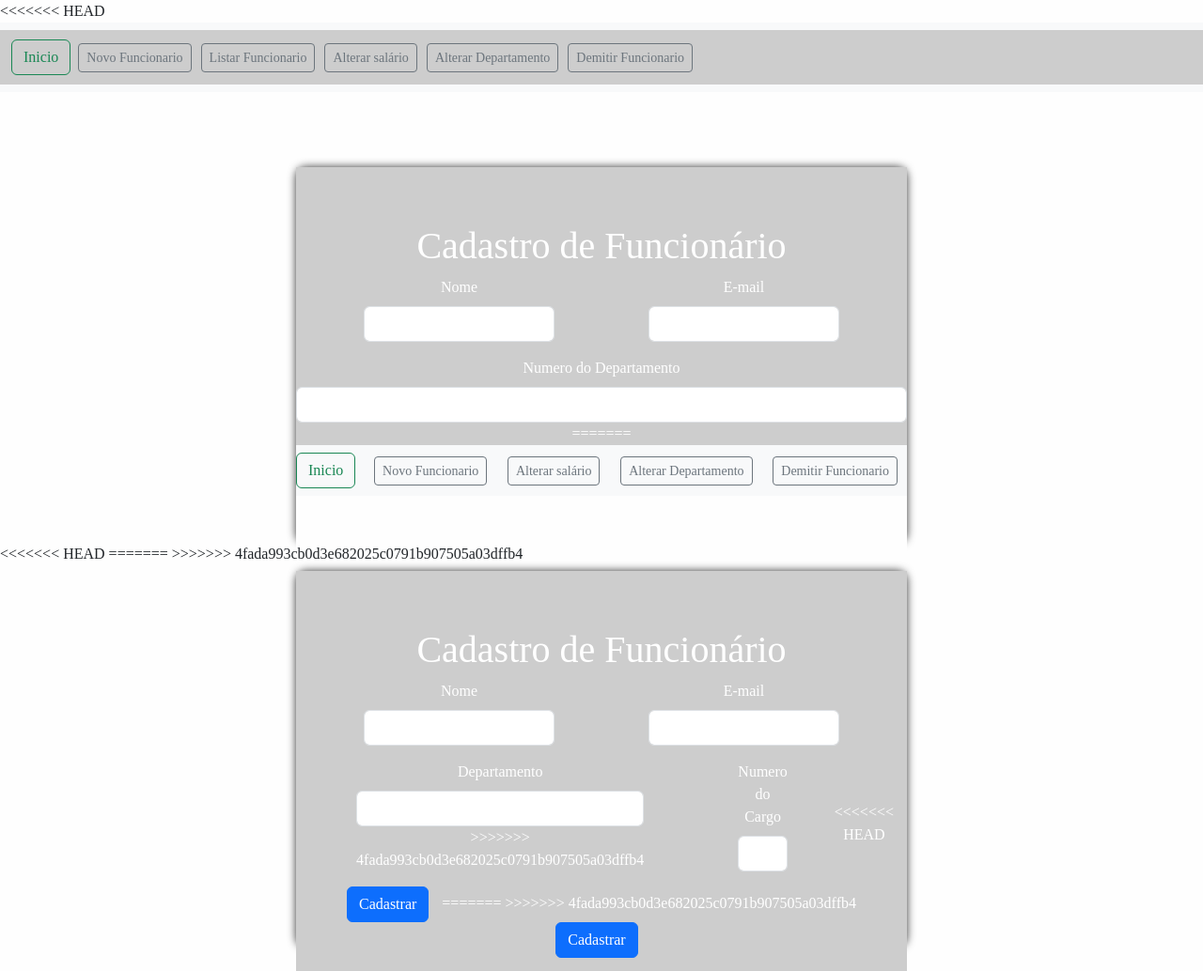
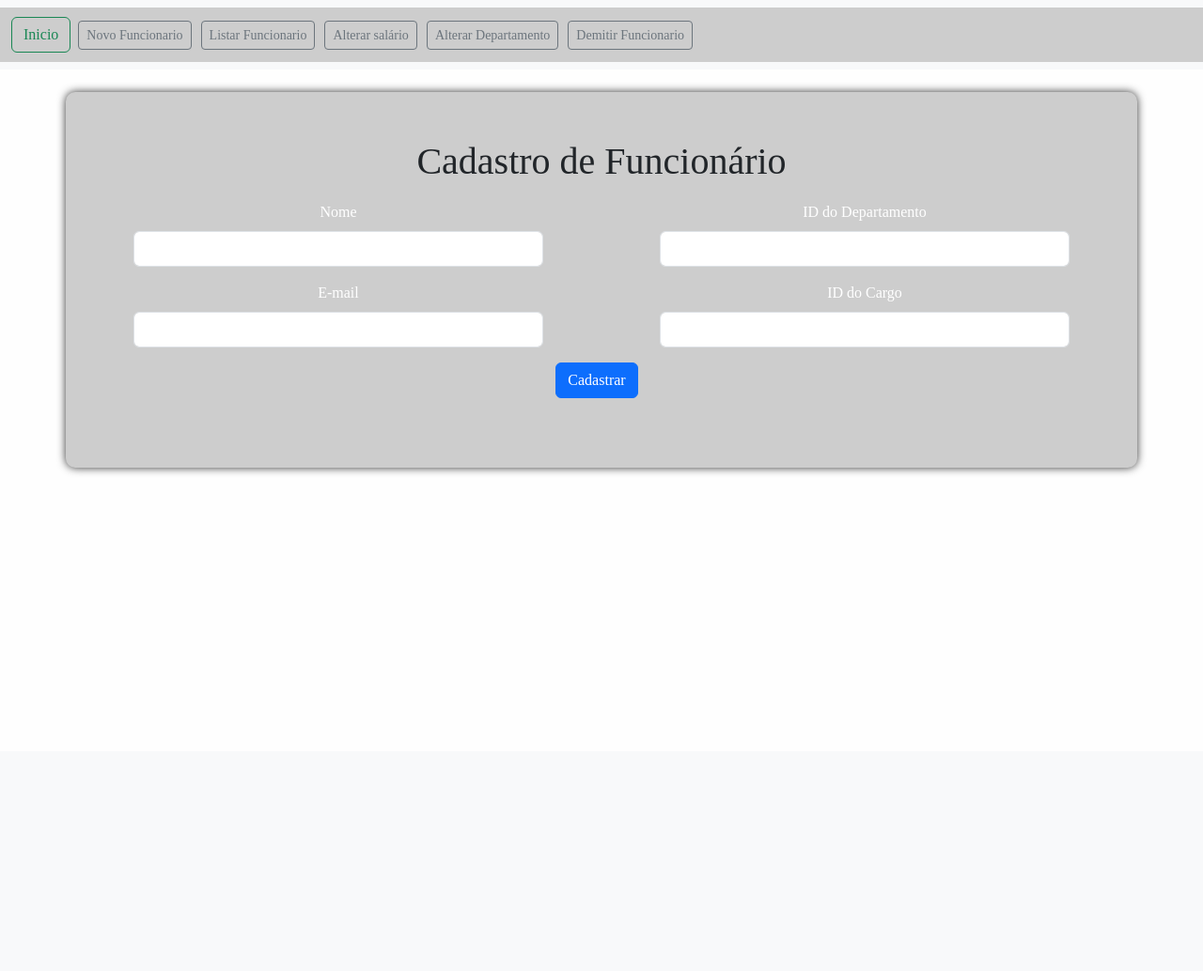
Before and after one commit to Fontana017/CrudPhp, a PHP site: page /back/cadastroFunc.php in a window 1280 px wide. Shown: the whole page at 94% size. After the commit the page ends 504 px from the top, so only its background shows below. Run offline with PHP 8.4, Linux system fonts and the light colour scheme.

Commit message:
ajustes de pagnas bugadas

```diff
--- a/back/cadastroFunc.php
+++ b/back/cadastroFunc.php
@@ -1,17 +1,16 @@
 <!doctype html>
-<html lang="en">
-<<<<<<< HEAD
+<html lang="pt-br">
 <head>
     <meta charset="utf-8">
     <meta name="viewport" content="width=device-width, initial-scale=1">
-        <title>Bootstrap demo</title>
-        <link href="https://cdn.jsdelivr.net/npm/bootstrap@5.3.6/dist/css/bootstrap.min.css" rel="stylesheet" integrity="sha384-4Q6Gf2aSP4eDXB8Miphtr37CMZZQ5oXLH2yaXMJ2w8e2ZtHTl7GptT4jmndRuHDT" crossorigin="anonymous">
+    <title>Cadastro de Funcionário</title>
+    <link href="https://cdn.jsdelivr.net/npm/bootstrap@5.3.6/dist/css/bootstrap.min.css" rel="stylesheet">
     <link rel="stylesheet" href="../estilos/StyleCadastro.css">
 </head>
 <body>
     <nav class="navbar bg-body-tertiary">
         <form class="container-fluid justify-content-start">
-                <a href="../index.php"><button class="btn btn-outline-success me-2" type="button">   Inicio   </button></a>
+            <a href="../index.php"><button class="btn btn-outline-success me-2" type="button">Inicio</button></a>
             <a href="cadastroFunc.php"><button class="btn btn-sm btn-outline-secondary" type="button">Novo Funcionario</button></a>
             <a href="listarFunc.php"><button class="btn btn-sm btn-outline-secondary" type="button">Listar Funcionario</button></a>
             <a href="alterarSal.php"><button class="btn btn-sm btn-outline-secondary" type="button">Alterar salário</button></a>
@@ -19,168 +18,66 @@
             <a href="DemitirFunc.php"><button class="btn btn-sm btn-outline-secondary" type="button">Demitir Funcionario</button></a>
         </form>
     </nav>
+
     <main>
-            <section>
-                <form action="cadastroFunc.php" method="post">
-                    <div class="container">
+        <section class="container mt-4">
             <h1>Cadastro de Funcionário</h1>
-                        <div class="direita">
+            <form action="" method="post">
+                <div class="row">
+                    <div class="col-md-6">
                         <div class="mb-3">
                             <label for="nome" class="form-label">Nome</label>
                             <input type="text" class="form-control" id="nome" name="nome" required>
                         </div>
                         <div class="mb-3">
-                                <label for="cargo" class="form-label">E-mail</label>
-                                <input type="text" class="form-control" id="email" name="email" required>
+                            <label for="email" class="form-label">E-mail</label>
+                            <input type="email" class="form-control" id="email" name="email" required>
                         </div>
                     </div>
-                        <div class="esquerda">
+                    <div class="col-md-6">
                         <div class="mb-3">
-                            <label for="id_departamento" class="form-label">Numero do Departamento</label>
+                            <label for="id_departamento" class="form-label">ID do Departamento</label>
                             <input type="number" class="form-control" id="id_departamento" name="id_departamento" required>
-=======
-
-<head>
-    <meta charset="utf-8">
-    <meta name="viewport" content="width=device-width, initial-scale=1">
-    <title> Inicio</title>
-    <link href="https://cdn.jsdelivr.net/npm/bootstrap@5.3.6/dist/css/bootstrap.min.css" rel="stylesheet" integrity="sha384-4Q6Gf2aSP4eDXB8Miphtr37CMZZQ5oXLH2yaXMJ2w8e2ZtHTl7GptT4jmndRuHDT" crossorigin="anonymous">
-    <link rel="stylesheet" href="../estilos/StyleCadastro.css">
-</head>
-
-<body>
-    <nav class="navbar bg-body-tertiary">
-        <form class="container-fluid justify-content-start">
-            <a href="../index.php"><button class="btn btn-outline-success me-2" type="button"> Inicio </button></a>
-            <a href="cadastroFunc.php"><button class="btn btn-sm btn-outline-secondary" type="button">Novo Funcionario</button></a>
-            <a href="alterarSal.php"><button class="btn btn-sm btn-outline-secondary" type="button">Alterar salário</button></a>
-            <a href="alterarDepto.php"><button class="btn btn-sm btn-outline-secondary" type="button">Alterar Departamento</button></a>
-            <a href="DemitirFunc.php"><button class="btn btn-sm btn-outline-secondary" type="button">Demitir Funcionario</button></a>
-        </form>
-    </nav>
-
-
-
-    <main>
-        <section>
-            <form action="../conexao/conexao.php" method="post">
-                <div class="container">
-                    <h1>Cadastro de Funcionário</h1>
-                    <div class="direita">
-                        <div class="mb-3">
-                            <label for="nome" class="form-label">Nome</label>
-                            <input type="text" class="form-control" id="nome" name="nome" required>
                         </div>
                         <div class="mb-3">
-                            <label for="cargo" class="form-label">E-mail</label>
-                            <input type="text" class="form-control" id="email" name="email" required>
+                            <label for="id_cargo" class="form-label">ID do Cargo</label>
+                            <input type="number" class="form-control" id="id_cargo" name="id_cargo" required>
                         </div>
                     </div>
-                    <div class="esquerda">
-                        <div class="mb-3">
-                            <label for="departamento" class="form-label">Departamento</label>
-                            <input type="text" class="form-control" id="departamento" name="departamento" required>
->>>>>>> 4fada993cb0d3e682025c0791b907505a03dffb4
-                        </div>
-                        <div class="mb-3">
-                            <label for="id_cargo" class="form-label">Numero do Cargo</label>
-                            <input type="text" class="form-control" id="id_cargo" name="id_cargo" required>
-                        </div>
-<<<<<<< HEAD
                 </div>
                 <button type="submit" class="btn btn-primary">Cadastrar</button>
-=======
->>>>>>> 4fada993cb0d3e682025c0791b907505a03dffb4
-                    </div>
+            </form>
 
-                    <button type="submit" class="btn btn-primary">Cadastrar</button>
-                </div>
-            </form>
-        </section>
-    </main>
-    <script src="https://cdn.jsdelivr.net/npm/bootstrap@5.3.6/dist/js/bootstrap.bundle.min.js" integrity="sha384-j1CDi7MgGQ12Z7Qab0qlWQ/Qqz24Gc6BM0thvEMVjHnfYGF0rmFCozFSxQBxwHKO" crossorigin="anonymous"></script>
-<<<<<<< HEAD
-
+            <!-- PHP -->
             <?php
             if ($_SERVER["REQUEST_METHOD"] == "POST") {
-            mysqli_report(MYSQLI_REPORT_ERROR | MYSQLI_REPORT_STRICT); // ativa exceções para erros do MySQL
+                mysqli_report(MYSQLI_REPORT_ERROR | MYSQLI_REPORT_STRICT);
 
                 try {
                     include("../conexao/conexao.php");
+
                     $nome = $_POST["nome"];
                     $email = $_POST["email"];
-                $departamento = $_POST["id_departamento"];
-                $cargo = $_POST["id_cargo"];
-                $dataHoje = date("d/m/Y");
-
-
+                    $id_departamento = $_POST["id_departamento"];
+                    $id_cargo = $_POST["id_cargo"];
 
                     $sql = "INSERT INTO Funcionarios (nome, email, id_departamento, id_cargo) VALUES (?, ?, ?, ?)";
                     $stmt = $conn->prepare($sql);
-                $stmt->bind_param("ssss", $nome, $email, $departamento, $cargo);
+                    $stmt->bind_param("ssii", $nome, $email, $id_departamento, $id_cargo);
                     $stmt->execute();
 
-                echo "<div class='mensagem sucesso'>Usuário cadastrado com sucesso</div>";
+                    echo "<div class='alert alert-success mt-3'>Funcionário cadastrado com sucesso.</div>";
 
                     $stmt->close();
                     $conn->close();
                 } catch (mysqli_sql_exception $e) {
-                if ($stmt->affected_rows > 0) {
-                        echo "<script language='javascript' type='text/javascript'>alert('Funcionario cadastrado.');window.location.href='index.php';</script>";
-                    } else {
-                        echo "<script language='javascript' type='text/javascript'>alert('Erro ao cadastrar.');window.location.href='index.php';</script>";
-                    }
+                    echo "<div class='alert alert-danger mt-3'>Erro ao cadastrar funcionário: " . $e->getMessage() . "</div>";
                 }
             }
             ?>
+        </section>
+    </main>
 
+    <script src="https://cdn.jsdelivr.net/npm/bootstrap@5.3.6/dist/js/bootstrap.bundle.min.js"></script>
 </body>
-=======
-
-    <?php
-
-    if ($_SERVER["REQUEST_METHOD"] == "POST") {
-
-        mysqli_report(MYSQLI_REPORT_ERROR | MYSQLI_REPORT_STRICT);
-
-        try {
-            //Capturar um arquivo externo
-            include("../conexao/conexao.php");
-
-            //Variáveis usuários
-            $nome = $_POST["nome"];
-            $email = $_POST["sobrenome"];
-            $departamento = $_POST["email"];
-            $cargo = $_POST["curso"];
-
-            //Consulta SQL
-            $sql = "INSERT INTO Funcionarios (id, nome, email, departamento, cargo)  VALUES (?, ?, ?, ?, ?)";
-
-            //Preparar a consulta
-            $stmt = $conn->prepare($sql);
-
-            //Vincular as variáveis do usuário com a consulta SQL
-            $stmt->bind_param("sssss", $id, $nome, $email, $departamento, $cargo);
-
-            //Executar a consulta
-            $stmt->execute();
-
-            //Exibindo a mensagem de sucesso
-            echo "<div class = 'mensagem sucesso'> Usuário cadastrado com sucesso </div>";
-
-            //Encerrar a consulta SQL e Conexão com o banco de dados
-            $stmt->close();
-            $conn->close();
-        } catch (mysqli_sql_exception $e) {
-            echo "<div class = 'mensagem erro'> Erro ao cadastrar " . $e->getMessage() . "</div>";
-        }
-    }
-
-
-
-    ?>
-
-</body>
-
->>>>>>> 4fada993cb0d3e682025c0791b907505a03dffb4
 </html>
```
Also changed, not shown: back/DemitirFunc.php (+4 -26 lines), conexao/conexao.php (+3 -15 lines). Lines whose indentation alone changed are shown as unchanged.
